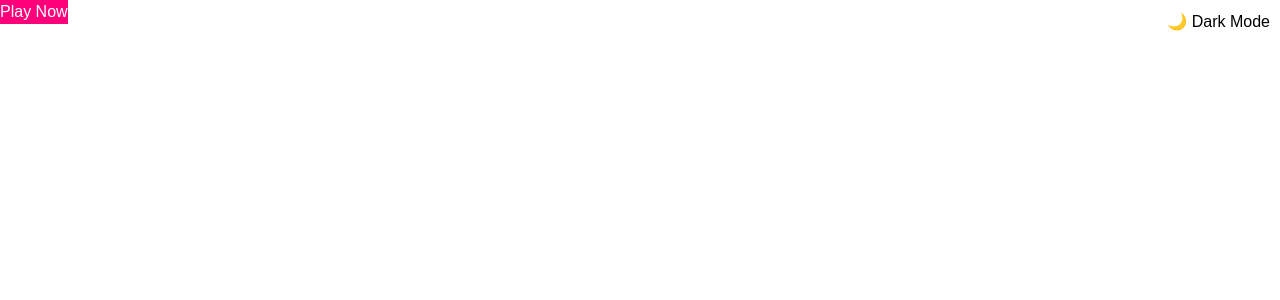
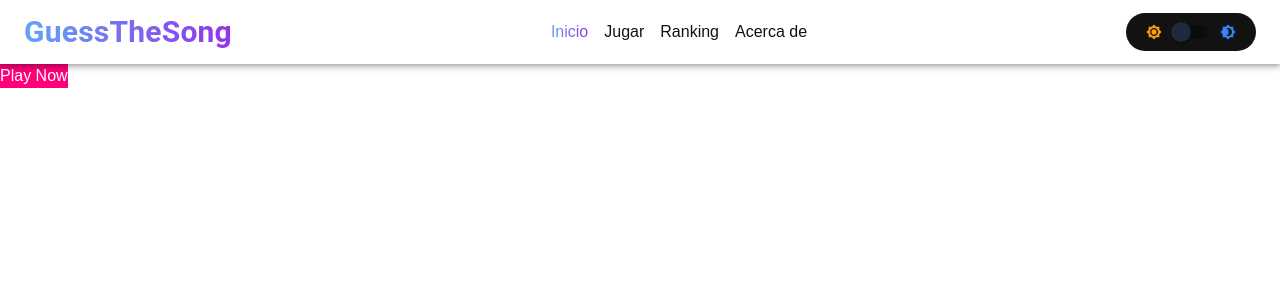
Before and after one commit to NelsonValentinGarroDadan/GuessTheSong, a Next.js app: page / in a window 1280 px wide. Shown: the top 300 px of the page. Built offline with nearby package versions, Linux system fonts and the light colour scheme.

Commit message:
feat/ navbar boton dark mode

```diff
--- a/src/app/layout.tsx
+++ b/src/app/layout.tsx
@@ -1,26 +1,13 @@
 "use client";
 import "./reset.css";
 import "./globals.css";
-import { useEffect, useState } from "react";
+import Navbar from "@/components/navbar/navbar";
 
 export default function RootLayout({
   children,
 }: Readonly<{
   children: React.ReactNode;
 }>) {
-  const [theme, setTheme] = useState<'light' | 'dark'>('light');
-
-  useEffect(() => {
-    if (theme === 'dark') {
-      document.documentElement.classList.add('dark');
-    } else {
-      document.documentElement.classList.remove('dark');
-    }
-  }, [theme]);
-
-  const toggleTheme = () => {
-    setTheme((prev) => (prev === 'light' ? 'dark' : 'light'));
-  };
 
   return (
     <html lang="es">
@@ -28,9 +15,7 @@ export default function RootLayout({
         <link rel="icon" href="/favicon.ico" />
       </head>
       <body>
-        <button onClick={toggleTheme} style={{ position: 'fixed', top: '10px', right: '10px' }}>
-          {theme === 'light' ? '🌙 Dark Mode' : '☀️ Light Mode'}
-        </button>
+        <Navbar />
         {children}
       </body>
     </html>
--- /dev/null
+++ b/src/components/darkModeSwitch/darkModeSwitch.tsx
@@ -0,0 +1,63 @@
+"use client";
+import React, { useState, useEffect } from "react";
+import { Switch } from "@mui/material";
+import { Brightness4, Brightness7 } from "@mui/icons-material";
+
+export default function DarkModeSwitch() {
+  const [darkMode, setDarkMode] = useState(false);
+
+  useEffect(() => {
+    const savedMode = localStorage.getItem("darkMode") === "true";
+    setDarkMode(savedMode);
+    if (savedMode) {
+      document.documentElement.classList.add("dark");
+    } else {
+      document.documentElement.classList.remove("dark");
+    }
+  }, []);
+
+  const handleSwitchChange = (event: React.ChangeEvent<HTMLInputElement>) => {
+    const newMode = event.target.checked;
+    setDarkMode(newMode);
+    if (newMode) {
+      document.documentElement.classList.add("dark");
+    } else {
+      document.documentElement.classList.remove("dark");
+    }
+
+    localStorage.setItem("darkMode", newMode.toString());
+  };
+
+  return (
+    <div className="flex items-center dark:bg-bg-light bg-bg-dark px-5 py-0 rounded-full">
+      <Brightness7
+        style={{
+          fontSize: "1rem",
+          color: "#f59e0b",
+          transition: "color 0.3s ease",
+        }}
+      />
+      <Switch
+        checked={darkMode}
+        onChange={handleSwitchChange}
+        color="default"
+        sx={{
+          "& .MuiSwitch-thumb": {
+            backgroundColor: darkMode ? "#ffffff" : "#1e293b",
+            transition: "background-color 0.3s ease",
+          },
+          "& .Mui-checked + .MuiSwitch-track": {
+            backgroundColor: darkMode ? "#1e293b" : "#e5e7eb",
+          },
+        }}
+      />
+      <Brightness4
+        style={{
+          fontSize: "1rem",
+          color: "#3b82f6" ,
+          transition: "color 0.3s ease",
+        }}
+      />
+    </div>
+  );
+}
--- /dev/null
+++ b/src/components/navbar/navbar.tsx
@@ -0,0 +1,78 @@
+"use client";
+import React from "react";
+import { AppBar, Toolbar, Typography, IconButton, Drawer } from "@mui/material";
+import { Menu as MenuIcon, Close as CloseIcon } from "@mui/icons-material";
+import DarkModeSwitch from "../darkModeSwitch/darkModeSwitch";
+import Link from "next/link";
+import { useRouter } from "next/router"
+
+export default function Navbar() {
+  const [drawerOpen, setDrawerOpen] = React.useState(false);
+
+  const handleDrawerToggle = () => {
+    setDrawerOpen(!drawerOpen);
+  };
+  const location = useRouter();
+  const isActive = (path: string) => location.pathname === path;
+  return (
+    <div>
+      <AppBar
+        position="sticky"
+        className="bg-bg-light dark:bg-bg-dark"
+        color="transparent"
+      >
+        <Toolbar className="flex items-center justify-between">
+          <Typography variant="h6" className="md:!text-3xl !font-bold bg-gradient-to-r from-blue-400 to-purple-600 bg-clip-text text-transparent">
+            GuessTheSong
+          </Typography>
+
+          <div className="hidden md:flex space-x-4">
+            <Link href="/" className={`text-text-light dark:text-text-dark ${isActive("/") ? "bg-gradient-to-r from-blue-400 to-purple-600 bg-clip-text text-transparent" : ""} hover:text-transparent`}>
+              Inicio
+            </Link>
+            <Link href="/play" className={`text-text-light dark:text-text-dark ${isActive("/jugar") ? "bg-gradient-to-r from-blue-400 to-purple-600 bg-clip-text text-transparent" : ""} hover:text-transparent`}>
+              Jugar
+            </Link>
+            <Link href="/ranking" className={`text-text-light dark:text-text-dark ${isActive("/ranking") ? "bg-gradient-to-r from-blue-400 to-purple-600 bg-clip-text text-transparent" : ""} hover:text-transparent`}>
+              Ranking
+            </Link>
+            <Link href="/about" className={`text-text-light dark:text-text-dark ${isActive("/acerca") ? "bg-gradient-to-r from-blue-400 to-purple-600 bg-clip-text text-transparent" : ""} hover:text-transparent`}>
+              Acerca de
+            </Link>
+          </div>
+          <DarkModeSwitch/>
+          <div className="md:hidden">
+            <IconButton edge="start" color="inherit" aria-label="menu" onClick={handleDrawerToggle}>
+              <MenuIcon className="text-text-light dark:text-text-dark" />
+            </IconButton>
+          </div>
+        </Toolbar>
+      </AppBar>
+
+      <Drawer anchor="right" open={drawerOpen} onClose={handleDrawerToggle} >
+        <div style={{ width: "100vw" }} className="relative bg-bg-light dark:bg-bg-dark h-full flex flex-col items-start justify-center">
+        <Typography variant="h4" className="bg-gradient-to-r from-blue-400 to-purple-600 bg-clip-text text-transparent text-center w-full !font-bold !mb-10">
+            GuessTheSong
+          </Typography>
+          <div className="w-full flex justify-end absolute top-2 right-1">
+            <IconButton color="inherit" onClick={handleDrawerToggle}>
+              <CloseIcon className="text-text-light dark:text-text-dark" />
+            </IconButton>
+          </div>
+            <Link href="/" className={`text-text-light dark:text-text-dark ${isActive("/") ? "bg-gradient-to-r from-blue-400 to-purple-600 bg-clip-text text-transparent" : ""} hover:text-transparent`}>
+              Inicio
+            </Link>
+            <Link href="/play" className={`text-text-light dark:text-text-dark ${isActive("/jugar") ? "bg-gradient-to-r from-blue-400 to-purple-600 bg-clip-text text-transparent" : ""} hover:text-transparent`}>
+              Jugar
+            </Link>
+            <Link href="/ranking" className={`text-text-light dark:text-text-dark ${isActive("/ranking") ? "bg-gradient-to-r from-blue-400 to-purple-600 bg-clip-text text-transparent" : ""} hover:text-transparent`}>
+              Ranking
+            </Link>
+            <Link href="/about" className={`text-text-light dark:text-text-dark ${isActive("/acerca") ? "bg-gradient-to-r from-blue-400 to-purple-600 bg-clip-text text-transparent" : ""} hover:text-transparent`}>
+              Acerca de
+            </Link>
+        </div>
+      </Drawer>
+    </div>
+  );
+}
```
Also changed, not shown: package.json (+10 -6 lines), 1 other file (tests, documents, lock files or other folders).
